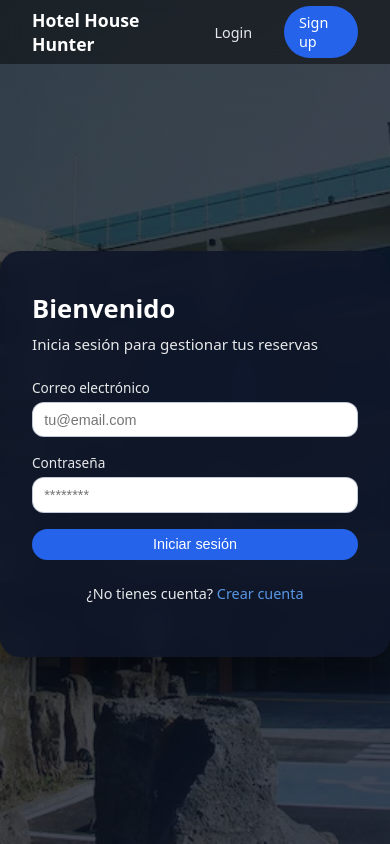
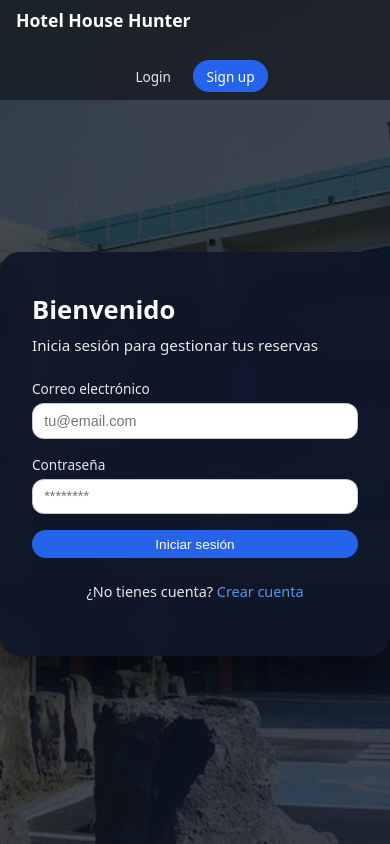
Before and after one commit to AleDaVinci/Hotel_House-Hunter, a Flask app: page /auth/login in a window 390 px wide. Run offline with Flask 3, Linux system fonts and the light colour scheme.

Commit message:
style(navbar): se mejoro el estilo visual del navbbar centrando la barra de busqueda y alineando botones ala derecha

```diff
--- a/static/css/main.css
+++ b/static/css/main.css
@@ -54,8 +54,36 @@ body {
 .navbar__nav {
   display: flex;
   align-items: center;
+  justify-content: space-between;
+  flex: 1;
+  margin-left: 1.5rem;
+}
+.navbar__left,
+.navbar__center,
+.navbar__right {
+  flex: 1;                     /* ← 3 columnas iguales */
+  display: flex;
+  align-items: center;
+}
+
+/* Izquierda vacía: solo ocupa espacio */
+.navbar__left {
+  justify-content: flex-start;
+}
+
+/* Centro SIEMPRE centrado */
+.navbar__center {
+  justify-content: center;
+}
+
+/* Derecha: botones alineados a la derecha */
+.navbar__right {
+  justify-content: flex-end;
   gap: 1rem;
 }
+
+
+
 
 .navbar__link {
   text-decoration: none;
@@ -79,7 +107,12 @@ body {
   border: none;
   outline: none;
   font-size: 0.9rem;
+  width: 260px;      /* ancho cómodo en desktop */
+  max-width: 100%;
+  margin-right: 14rem;
 }
+
+
 
 /* Usuario + botones */
 .navbar__user {
@@ -295,7 +328,7 @@ body {
   width: 100%;
   max-width: 900px;
   margin: -60px auto 30px auto;
-  background: rgba(15, 23, 42, 0.9);
+  background: rgb(41 55 127 / 90%);
   padding: 2rem;
   border-radius: 1rem;
   backdrop-filter: blur(12px);
@@ -457,3 +490,56 @@ body {
   border: 1px solid #ff4d4d !important;
   box-shadow: 0 0 5px rgba(255,0,0,0.6);
 }
+
+/* =========================
+   RESPONSIVE NAVBAR (MÓVIL)
+   ========================= */
+@media (max-width: 768px) {
+  .navbar {
+    height: auto;                /* deja crecer según contenido */
+    padding: 0.5rem 1rem;
+    flex-direction: column;      /* logo arriba, nav abajo */
+    align-items: stretch;
+    gap: 0.5rem;
+  }
+
+  .navbar__logo {
+    margin-bottom: 0.25rem;
+  }
+
+  .navbar__nav {
+    flex-direction: column;      /* barra + botones en columna */
+    margin-left: 0;
+    gap: 0.5rem;
+  }
+
+  .navbar__center {
+    width: 100%;
+    justify-content: center;
+  }
+
+  .navbar__search {
+    width: 100%;
+    justify-content: center;
+  }
+
+  .navbar__search-input {
+    width: 100%;                 /* ocupa todo el ancho en móvil */
+  }
+
+  .navbar__right {
+    width: 100%;
+    justify-content: center;
+    flex-wrap: wrap;             /* botones pasan a 2 líneas si hace falta */
+    gap: 0.5rem;
+  }
+
+  .navbar__link {
+    font-size: 0.85rem;
+  }
+
+  .btn {
+    font-size: 0.85rem;
+    padding: 0.35rem 0.8rem;
+  }
+}
--- a/templates/base.html
+++ b/templates/base.html
@@ -27,9 +27,12 @@
 
     <nav class="navbar__nav">
         {% if usuario %}
-    <a href="{{ url_for('main.dashboard') }}" class="navbar__link">Mis reservas</a>
-    <a href="#" class="navbar__link">Contáctenos</a>
 
+          <!-- IZQUIERDA: queda vacía para centrar correctamente -->
+          <div class="navbar__left"></div>
+
+          <!-- CENTRO: barra de búsqueda -->
+          <div class="navbar__center">
             <form class="navbar__search" action="#" method="get">
               <input
                 type="text"
@@ -38,20 +41,24 @@
                 class="navbar__search-input"
               />
             </form>
+          </div>
 
-    <div class="navbar__user">
-      <span class="navbar__user-name">
-        {{ usuario.nombre }} {{ usuario.apellido }}
-      </span>
+          <!-- DERECHA: links -->
+          <div class="navbar__right">
+            <a href="{{ url_for('main.dashboard') }}" class="navbar__link">Mis reservas</a>
+            <a href="#" class="navbar__link">Contáctenos</a>
             <a href="{{ url_for('auth.logout') }}" class="btn btn--outline">Logout</a>
           </div>
+
           {% else %}
-    <a href="{{ url_for('auth.login') }}" class="btn btn--ghost">
-      Login
-    </a>
-    <a href="#" class="btn btn--primary">
-      Sign up
-    </a>
+          <div class="navbar__left"></div>
+
+          <div class="navbar__center"></div>
+
+          <div class="navbar__right">
+            <a href="{{ url_for('auth.login') }}" class="btn btn--ghost">Login</a>
+            <a href="#" class="btn btn--primary">Sign up</a>
+          </div>
         {% endif %}
     </nav>
 
```
Also changed, not shown: app/routes/reserva_routes.py (+111 -37 lines), static/js/dashboard.js (+7 -3 lines). Lines whose indentation alone changed are shown as unchanged.
